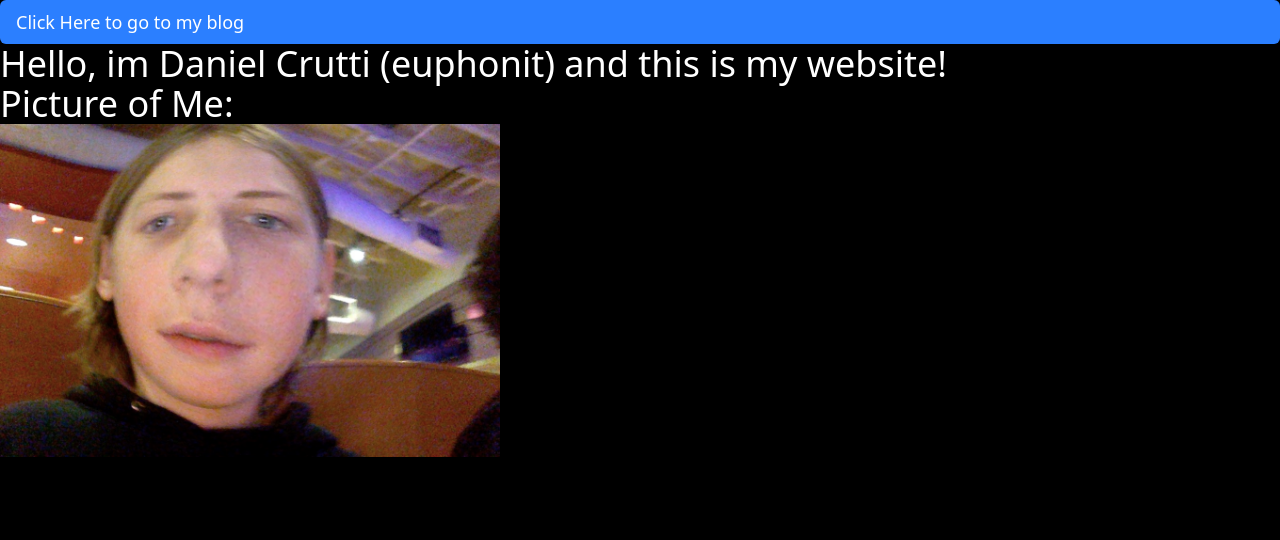
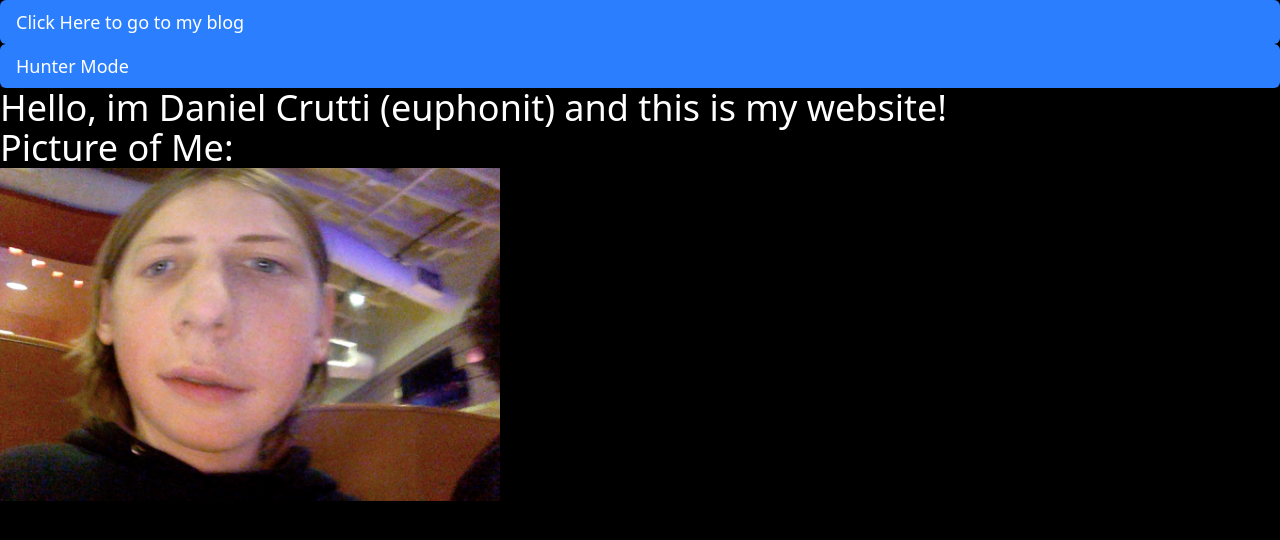
Before and after one commit to Euphonit/web, a Next.js app: page / in a window 1280 px wide. Shown: the top 540 px of the page. Built offline with nearby package versions, Linux system fonts and the light colour scheme.

Commit message:
Hunter Update

```diff
--- a/src/app/page.js
+++ b/src/app/page.js
@@ -8,6 +8,11 @@ export default function Home() {
         className={`${font.poppins.variable} antialiased text-lg bg-blue-500 text-white px-4 py-2 rounded-md font-medium cursor-pointer hover:bg-blue-600 focus:outline-none focus:ring-2 focus:ring-blue-500 focus:ring-offset-2 transition-colors duration-200 active:bg-blue-700 // Optional active state`}
       >
         <Link href="/pages/blog">Click Here to go to my blog</Link>
+      </p>
+      <p
+        className={`${font.poppins.variable} antialiased text-lg bg-blue-500 text-white px-4 py-2 rounded-md font-medium cursor-pointer hover:bg-blue-600 focus:outline-none focus:ring-2 focus:ring-blue-500 focus:ring-offset-2 transition-colors duration-200 active:bg-blue-700 // Optional active state`}
+      >
+        <Link href="/pages/hunter">Hunter Mode</Link>
       </p>
       <h1 className={`${font.poppins.variable} antialiased text-clip text-4xl`}>
         Hello, im Daniel Crutti (euphonit) and this is my website!
```
